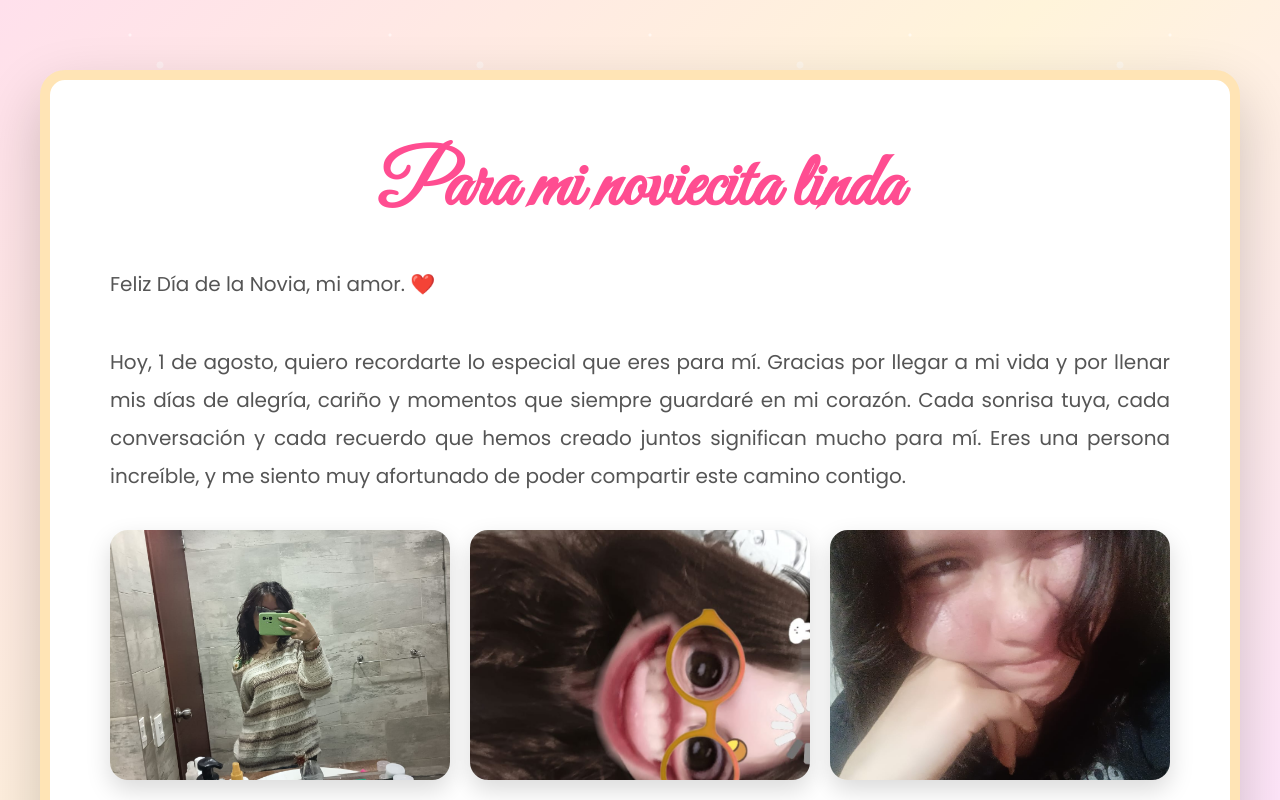
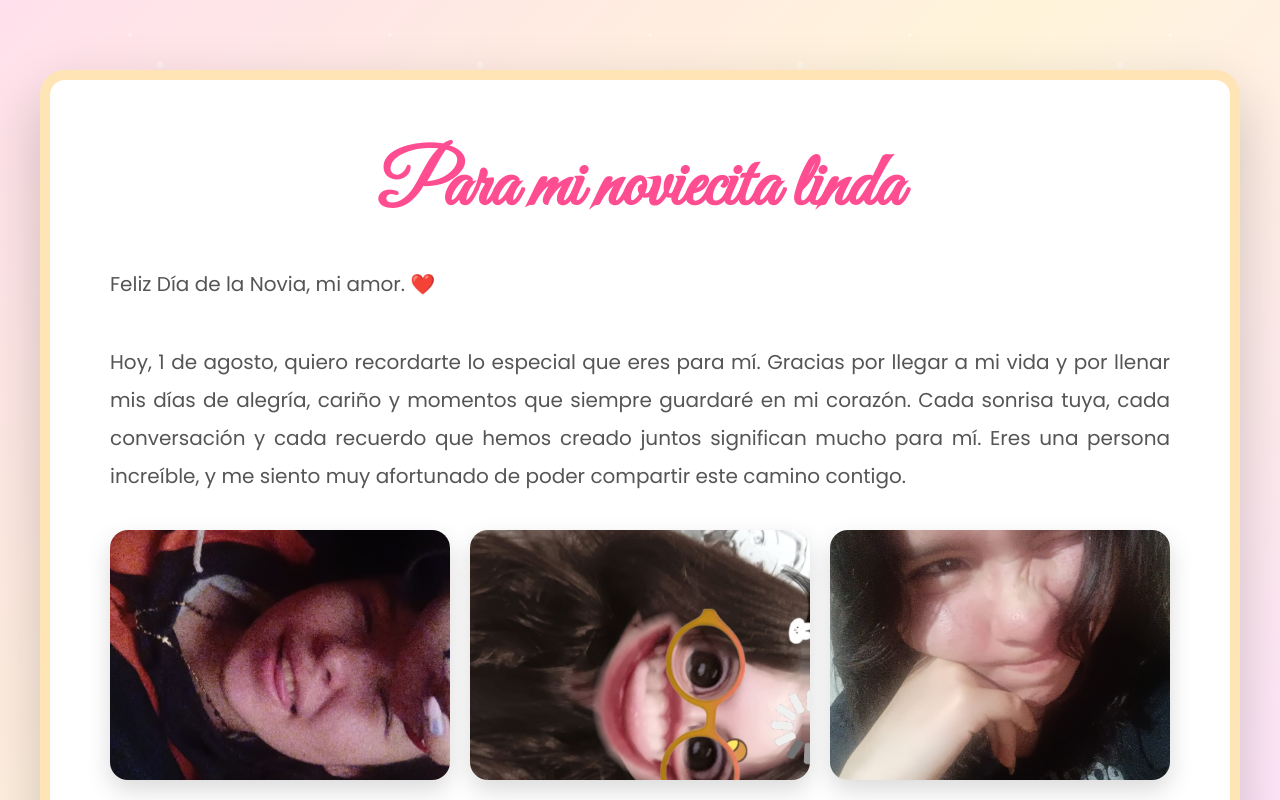
Before and after one commit to AdrianNisperuza/CartaDefinitiva, a plain HTML site: page index.html in a window 1280 px wide. Both pictures are taken after a click on the button "Abrir Carta". Shown: the top 800 px of the page. Drawn offline with Linux system fonts and the light colour scheme; files whose address does not match are found by name.

Commit message:
Update index.html

```diff
--- a/index.html
+++ b/index.html
@@ -45,7 +45,7 @@ Cada sonrisa tuya, cada conversación y cada recuerdo que hemos creado juntos si
  y me siento muy afortunado de poder compartir este camino contigo.  </p>
 
         <div class="photo-grid-3">
-          <img class="photo" src="/7.jpeg" alt="Foto 1">
+          <img class="photo" src="https://github.com/AdrianNisperuza/CartaDefinitiva/blob/844f7e60cb55ae0a9c742e558a508a2506a0de4c/1.jpeg" alt="Foto 1">
           <img class="photo" src="/2.jpeg" alt="Foto 2">
           <img class="photo" src="/8.jpeg" alt="Foto 3">
         </div>
```
